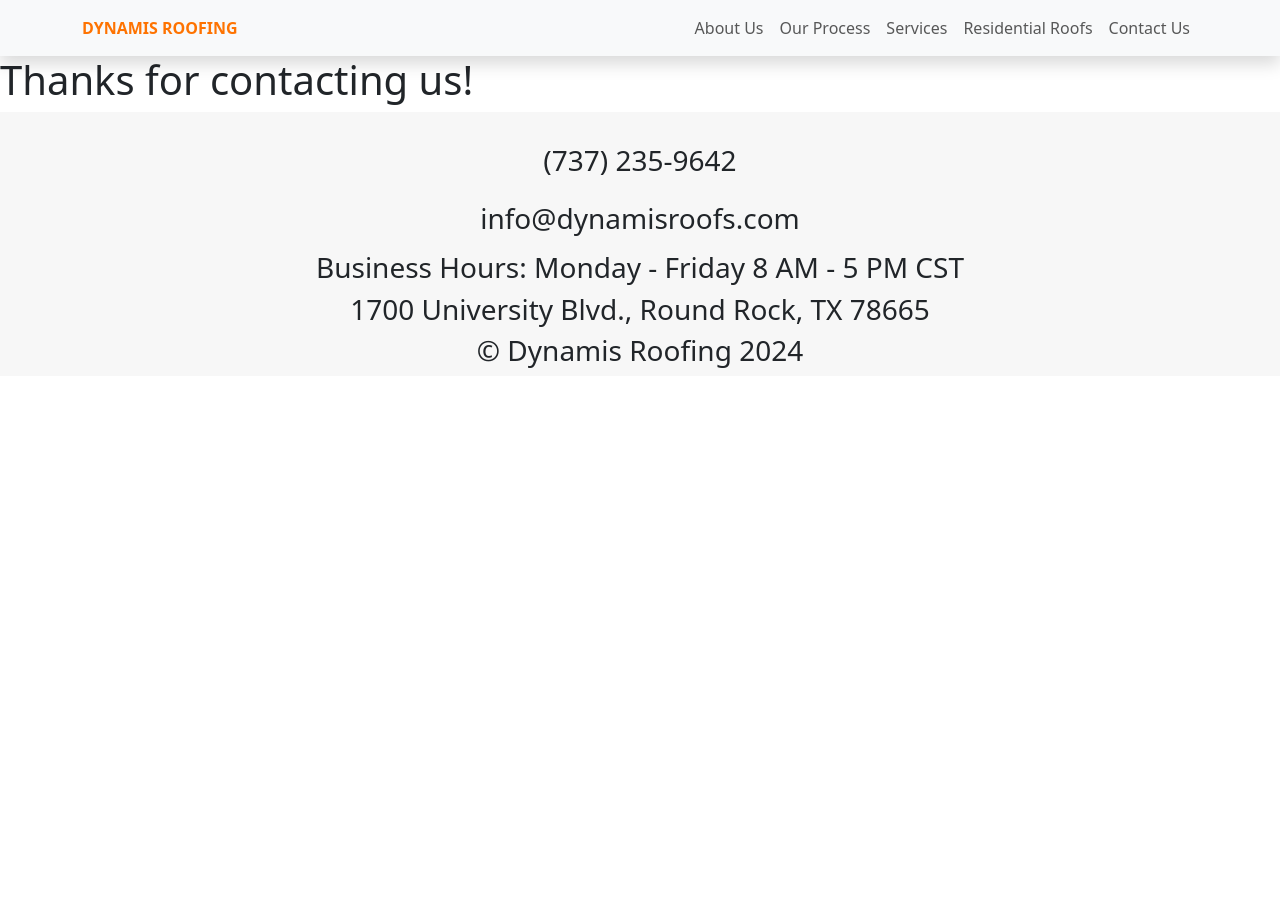
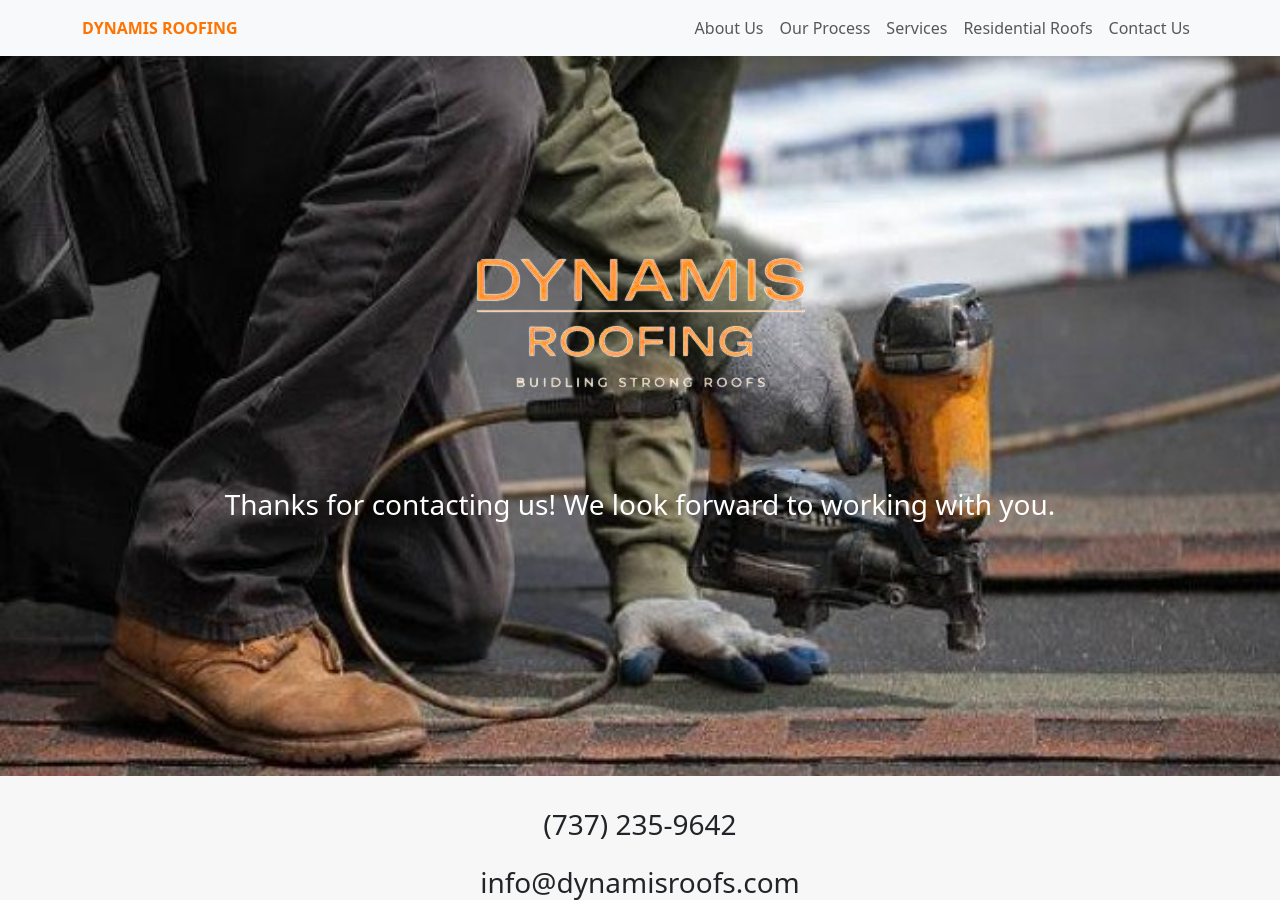
Before and after one commit to jflores353/dynamis-roofing, a Jekyll site: the page built from thank-you.html, in a window 1280 px wide and 900 px high. Built offline with Jekyll 4.4.1, drawn with Linux system fonts in a browser that asks for light colours.

Commit message:
Setup thank you page for contact form

```diff
--- a/_includes/contact.html
+++ b/_includes/contact.html
@@ -2,7 +2,8 @@
     <div>
         <h2 class="text-2xl pb-5">Contact Us</h2>
     </div>
-    <form method="post" action="">
+    <form method="post" action="jflores353@gmail.com" name="dynamis-contact" netlify>
+        <input name="redirect_url" type="hidden" value="/thank-you/">
         <div class="pb-4 row">
             <input type="text" name="name" placeholder="Your Name" class="w-full pb-3 border">
         </div>
--- a/_includes/header.html
+++ b/_includes/header.html
@@ -2,7 +2,7 @@
     <nav class="navbar navbar-expand-lg navbar-light bg-light">
         <div class="container">
             <div>
-                <a class="navbar-brand fw-bold" id="nav-name" href="#">DYNAMIS ROOFING</a>
+                <a class="navbar-brand fw-bold" id="nav-name" href="/">DYNAMIS ROOFING</a>
             </div>
             <div class="d-lg-none">
                 <button class="navbar-toggler" type="button" data-bs-toggle="offcanvas"
@@ -18,11 +18,11 @@
                     <div class="offcanvas-body">
                         <div>
                             <ul>
-                                <li class="pb-3"><a class="canvas-link text-dark" href="#about-us">About Us</a></li>
-                                <li class="pb-3"><a class="canvas-link text-dark" href="#our-process">Our Process</a></li>
-                                <li class="pb-3"><a class="canvas-link text-dark" href="#services">Service Types</a></li>
-                                <li class="pb-3"><a class="canvas-link text-dark" href="#service-details">Service Details</a></li>
-                                <li class="pb-3"><a class="canvas-link text-dark" href="#residential">Residential Roofing Systems</a></li>
+                                <li class="pb-3"><a class="canvas-link text-dark" href="{{ site.baseurl }}/#about-us">About Us</a></li>
+                                <li class="pb-3"><a class="canvas-link text-dark" href="{{ site.baseurl }}/#our-process">Our Process</a></li>
+                                <li class="pb-3"><a class="canvas-link text-dark" href="{{ site.baseurl }}/#services">Service Types</a></li>
+                                <li class="pb-3"><a class="canvas-link text-dark" href="{{ site.baseurl }}/#service-details">Service Details</a></li>
+                                <li class="pb-3"><a class="canvas-link text-dark" href="#{{ site.baseurl }}/residential">Residential Roofing Systems</a></li>
                                 <li><a class="canvas-link text-dark" href="#contact">Contact Us</a></li>
                             </ul>
                         </div>
@@ -32,19 +32,19 @@
             <div class="d-none d-lg-flex">
                 <ul class="navbar-nav">
                     <li class="nav-item">
-                        <a class="nav-link" href="#about-us">About Us</a>
+                        <a class="nav-link" href="{{ site.baseurl }}/#about-us">About Us</a>
                     </li>
                     <li class="nav-item">
-                        <a class="nav-link" href="#our-process">Our Process</a>
+                        <a class="nav-link" href="{{ site.baseurl }}/#our-process">Our Process</a>
                     </li>
                     <li class="nav-item">
-                        <a class="nav-link" href="#services">Services</a>
+                        <a class="nav-link" href="{{ site.baseurl }}/#services">Services</a>
                     </li>
                     <li class="nav-item">
-                        <a class="nav-link" href="#residential">Residential Roofs</a>
+                        <a class="nav-link" href="{{ site.baseurl }}/#residential">Residential Roofs</a>
                     </li>
                     <li class="nav-item">
-                        <a class="nav-link" href="#contact">Contact Us</a>
+                        <a class="nav-link" href="{{ site.baseurl }}/#contact">Contact Us</a>
                     </li>
                 </ul>
             </div>
--- a/assets/css/main.css
+++ b/assets/css/main.css
@@ -68,7 +68,7 @@
     background-repeat: no-repeat;
 }
 
-#hero-logo {
+.hero-logo {
     filter: brightness(1.75);
 }
 
--- a/index.html
+++ b/index.html
@@ -6,7 +6,7 @@
 <main>
     <div class="hero hero-img d-flex justify-content-center align-items-center">
         <div>
-            <img id="hero-logo" class="pt-2" src="./assets/uploads/dynamis-logo-transparent.png" alt="">
+            <img class="hero-logo pt-2" src="/assets/uploads/dynamis-logo-transparent.png" alt="">
         </div>
     </div>
 
--- a/thank-you.html
+++ b/thank-you.html
@@ -3,5 +3,13 @@
 title: "Thank You"
 permalink: /thank-you/
 ---
-
-<h1>Thanks for contacting us!</h1>
+<div class="hero hero-img d-flex justify-content-center align-items-center">
+    <div>
+        <div class="text-center">
+            <img class="hero-logo pb-5" src="/assets/uploads/dynamis-logo-transparent.png" alt="">
+        </div>
+        <div>
+            <h1 class="h3 text-white p-5">Thanks for contacting us! We look forward to working with you.</h1>
+        </div>
+    </div>
+</div>
```
Also changed, not shown: 3 other files.
